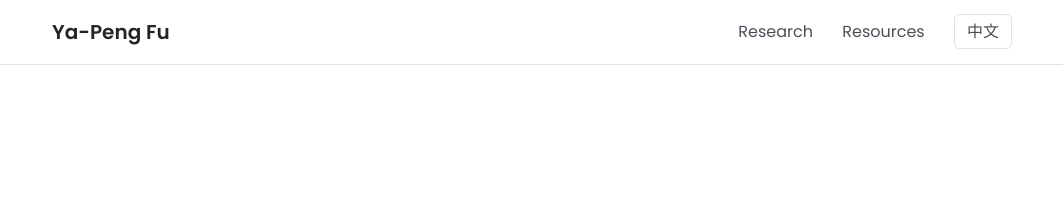
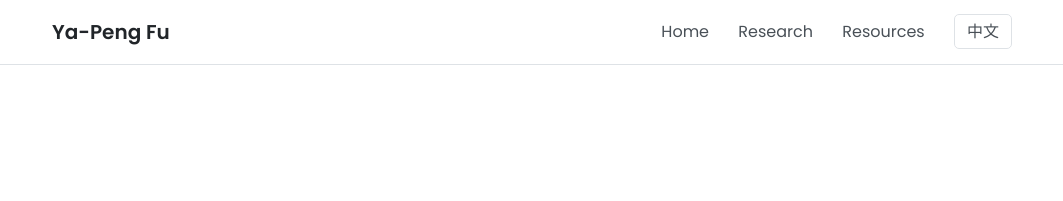
Before and after one commit to fyapeng/fyapeng.github.io, a Jekyll site: the page built from en/research.html, in a window 1280 px wide. Shown: the top 201 px of the page, without its empty margins (108-1171 px from the left). Built offline with Jekyll 4.4.1, drawn with Linux system fonts in a browser that asks for light colours.

Commit message:
Update header.html

```diff
--- a/_includes/header.html
+++ b/_includes/header.html
@@ -2,7 +2,7 @@
   <div class="container header-container">
     <a class="site-title" rel="author" href="{{ t.nav.home_url | default: '/' | relative_url }}">{{ t.profile.name }}</a>
     <nav class="site-nav">
-      <a class="page-link" href="{{ '/' | relative_url }}#about">{{ t.nav.about }}</a>
+      <a class="page-link" href="{{ t.nav.home_url | relative_url }}">{{ t.nav.home }}</a>
       <a class="page-link" href="{{ '/research.html' | relative_url }}">{{ t.nav.research }}</a>
       <a class="page-link" href="{{ t.nav.resources_url }}" target="_blank" rel="noopener noreferrer">{{ t.nav.resources }}</a>
       <a class="page-link lang-switch" href="{{ t.nav.lang_switch_url | relative_url }}">{{ t.nav.lang_switch }}</a>
```
